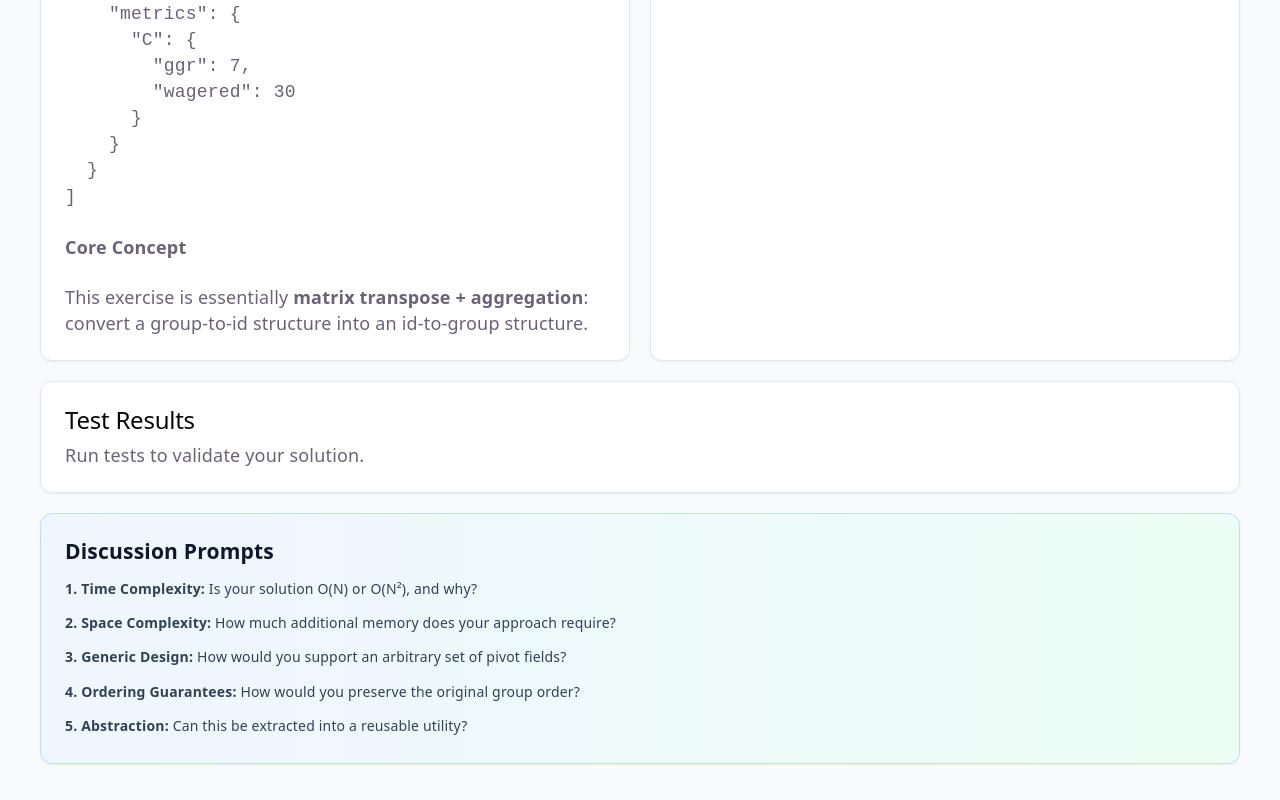
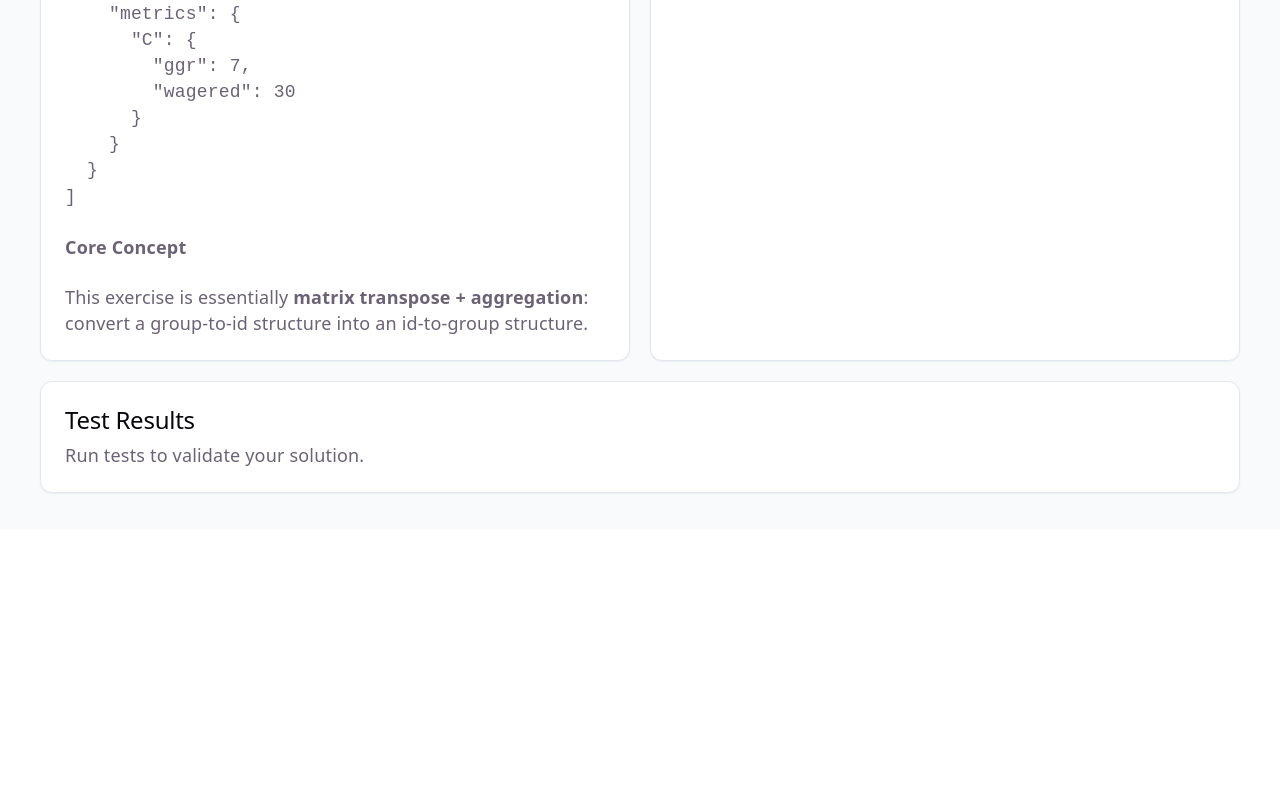
Before and after one commit to moojing/frontend-pivot-quiz, a React (Vite) app: page / in a window 1280 px wide. Shown: the part 3016-3816 px from the top of the page. After the commit the page ends 3545 px from the top, so only its background shows below. Built offline with nearby package versions, Linux system fonts and the light colour scheme.

Commit message:
feat: conditionally render discussion prompts based on showDiscussionPrompts state

```diff
--- a/src/App.tsx
+++ b/src/App.tsx
@@ -8,6 +8,7 @@ import './App.css';
 
 function App() {
   const difficulty = 'core' as const;
+  const showDiscussionPrompts = false;
   const [testResults, setTestResults] = useState<TestResult[]>([]);
   const [isRunning, setIsRunning] = useState(false);
   const [totalTime, setTotalTime] = useState<number>();
@@ -75,6 +76,7 @@ function App() {
           <TestResults results={testResults} totalTime={totalTime} />
         </section>
 
+        {showDiscussionPrompts && (
           <section className="panel followup-panel">
             <h3>Discussion Prompts</h3>
             <div>
@@ -85,6 +87,7 @@ function App() {
               <p><strong>5. Abstraction:</strong> Can this be extracted into a reusable utility?</p>
             </div>
           </section>
+        )}
       </main>
     </div>
   );
```
Lines whose indentation alone changed are shown as unchanged.
